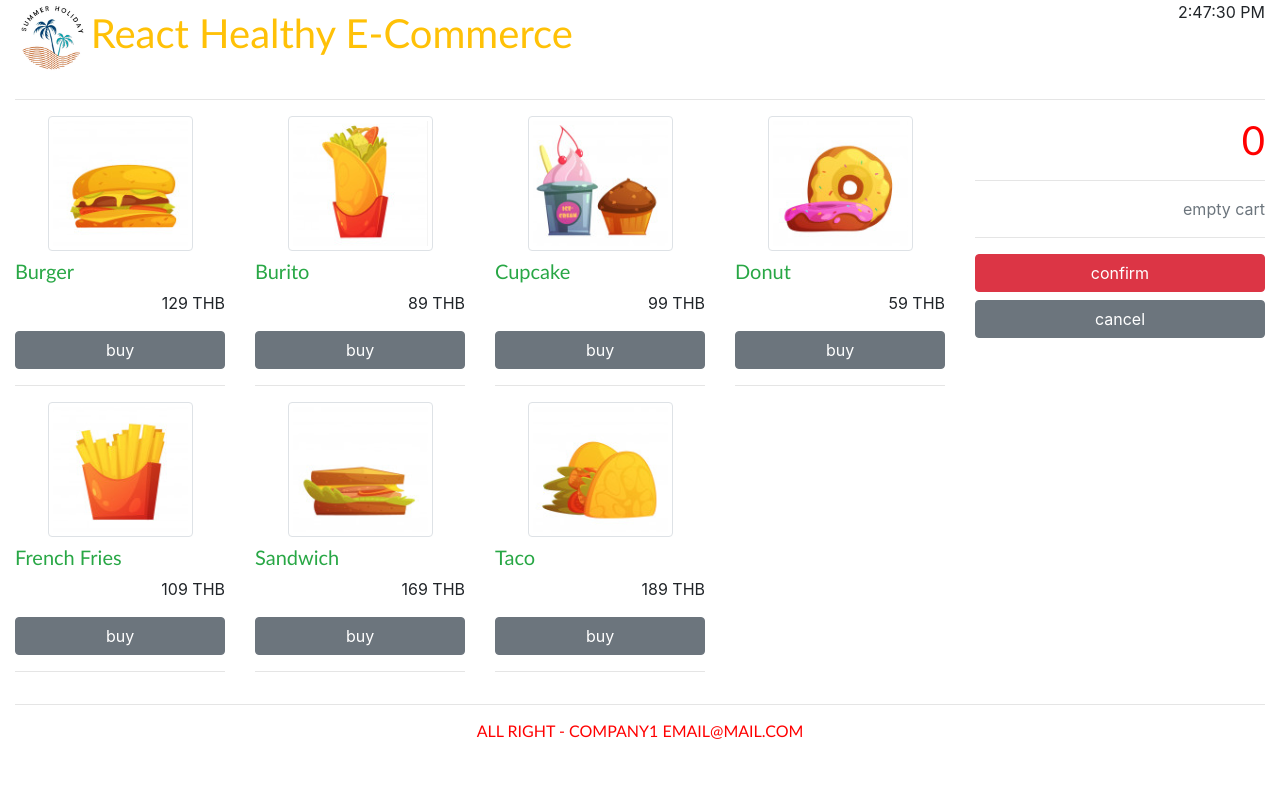
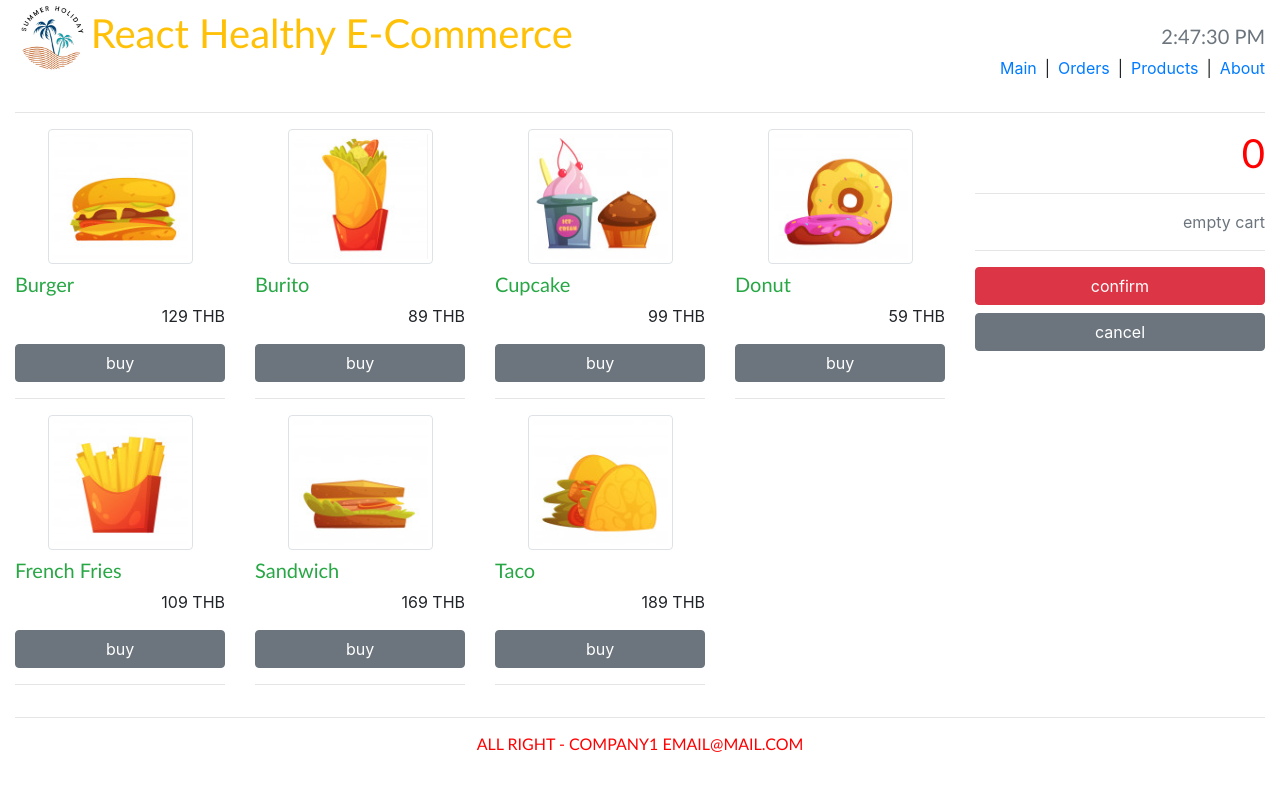
Before and after one commit to fishstack1142/react-healthy-ecommerce, a React (Create React App) app: page / in a window 1280 px wide. Shown: the top 790 px of the page. Built offline with nearby package versions, Linux system fonts and the light colour scheme; data requests are answered from the project's data file.

Commit message:
add header

```diff
--- a/public/index.html
+++ b/public/index.html
@@ -19,7 +19,7 @@
       work correctly both with client-side routing and a non-root public URL.
       Learn how to configure a non-root public URL by running `npm run build`.
     -->
-    <title>React Healthy ECommerce</title>
+    <title>React E - Commerce</title>
   </head>
   <body>
     <noscript>You need to enable JavaScript to run this app.</noscript>
--- a/src/App.js
+++ b/src/App.js
@@ -5,6 +5,8 @@ import Home from './component/containers/Home';
 import About from './component/containers/About';
 
 import Order from './component/containers/order/Order';
+
+import Product from './component/containers/product/Product';
 
 class App extends Component {
 
@@ -14,6 +16,7 @@ class App extends Component {
           <Route exact path="/" component={Home} />
           <Route path="/about" component={About} />
           <Route path="/orders" component={Order} />
+          <Route path="/products" component={Product} />
         </Switch>
       );
     }
--- a/src/component/Header.js
+++ b/src/component/Header.js
@@ -1,6 +1,8 @@
 import React from "react";
 
 import logo from '../images/logo/logosummerholiday.png';
+
+import { Link } from "react-router-dom";
 
 export default class Header extends React.Component {
 
@@ -41,7 +43,20 @@ export default class Header extends React.Component {
                         <h1 className="text-warning"><img style={{height: 75}} src={logo} />React Healthy E-Commerce </h1>
                     </div>
                     <div className="col-md-4 text-right">
-                        {this.state.date.toLocaleTimeString()}
+                        <h5 className="text-muted mt-4">
+                            {this.state.date.toLocaleTimeString()}
+                        </h5>
+                        <ul className="list-inline">
+
+                            <li className="list-inline-item title"><Link to="/">Main</Link></li>
+                            <li className="list-inline-item title">|</li>
+                            <li className="list-inline-item title"><Link to="/orders">Orders</Link></li>
+                            <li className="list-inline-item title">|</li>
+                            <li className="list-inline-item title"><Link to="/products">Products</Link></li>
+                            <li className="list-inline-item title">|</li>
+                            <li className="list-inline-item title"><Link to="/about">About</Link></li>
+
+                        </ul>
                     </div>
 
                     <hr/>
--- a/src/component/containers/order/Order.js
+++ b/src/component/containers/order/Order.js
@@ -10,7 +10,6 @@ class Order extends React.Component {
         super(props);
         this.state = {orders: null};
     }
-
 
     componentDidMount() {
 
--- a/src/component/main/Calculator.js
+++ b/src/component/main/Calculator.js
@@ -10,7 +10,7 @@ export default class Calculator extends React.Component {
 
             return orders.map(order => {
                 return (
-                    <li className="text-right text-success title">
+                    <li key={order.id} className="text-right text-success title">
                         {order.product.productName} x {order.quantity} = {order.product.unitPrice * order.quantity}
                         <button className="btn btn-light btn-sm" onClick={() => this.props.onDelOrder(order.product)} >X</button>
                     </li>
```
